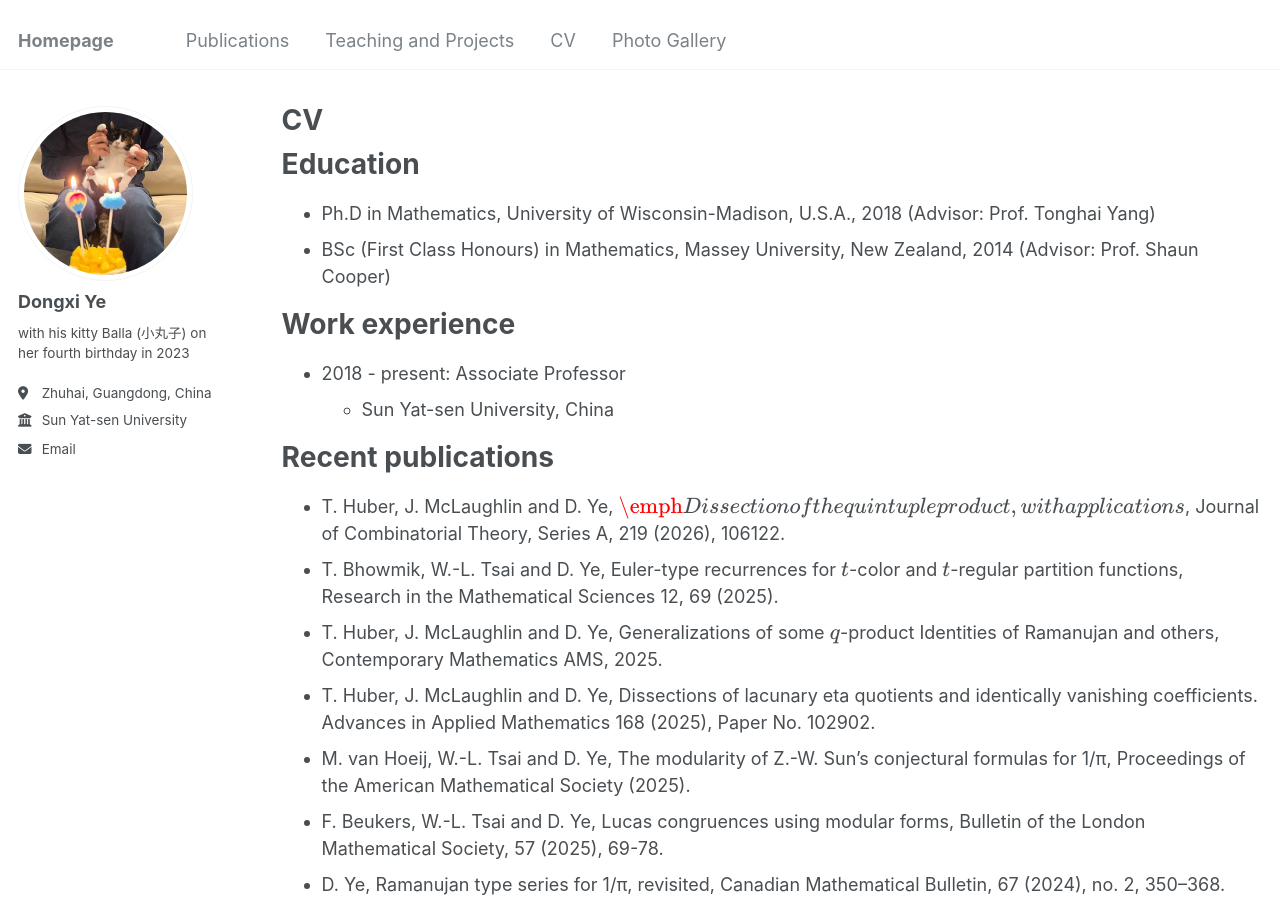
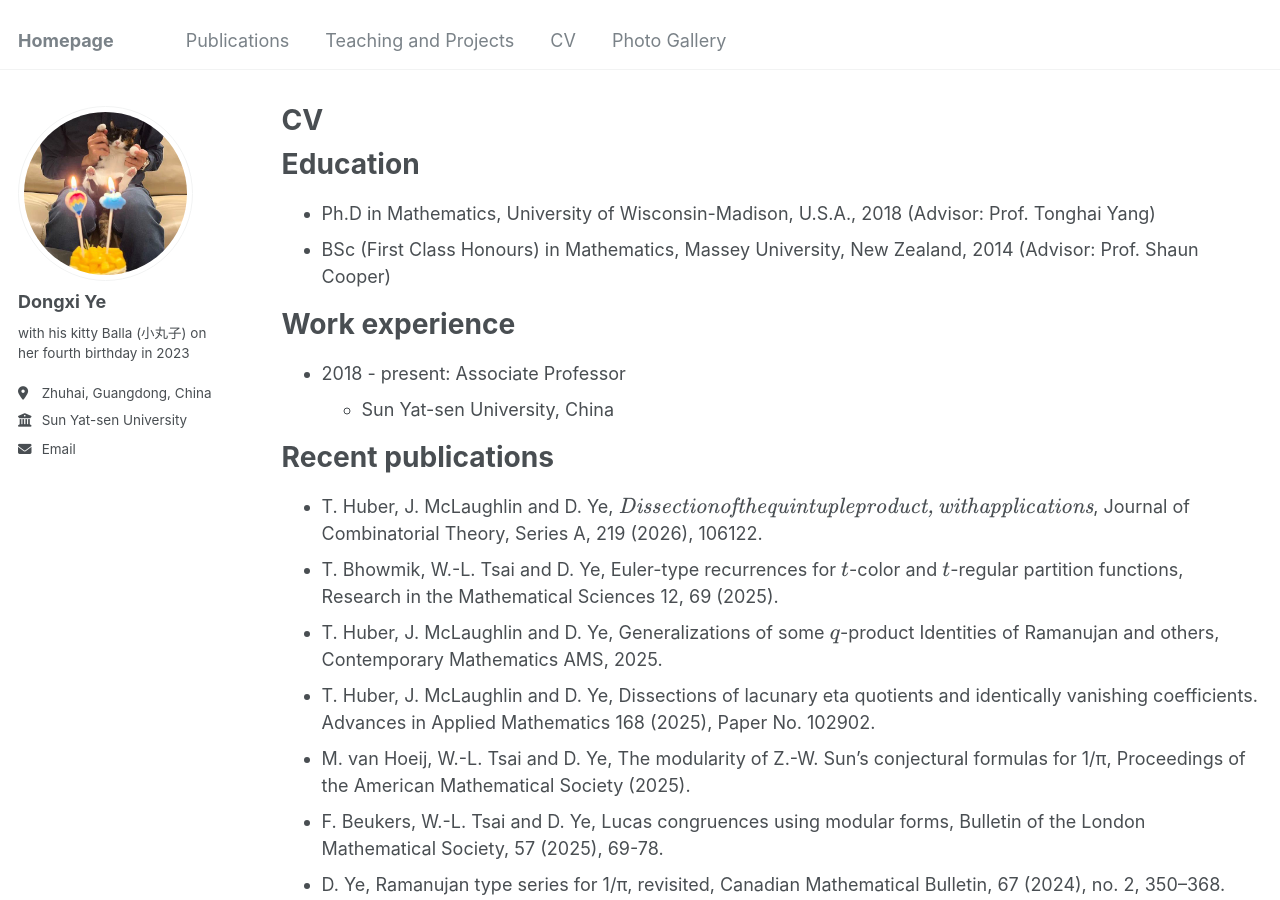
Before and after one commit to Dongxi-Ye/homepage, a Jekyll site: the page built from _pages/cv.md, in a window 1280 px wide and 900 px high. Built offline with Jekyll 4.4.1, drawn with Linux system fonts in a browser that asks for light colours.

Commit message:
Update cv.md

```diff
--- a/_pages/cv.md
+++ b/_pages/cv.md
@@ -21,7 +21,7 @@ Work experience
 
 Recent publications
 ======
-* T. Huber, J. McLaughlin and D. Ye, $$\emph{Dissection of the quintuple product, with applications}$$, Journal of Combinatorial Theory, Series A, 219 (2026), 106122.
+* T. Huber, J. McLaughlin and D. Ye, $$\it{Dissection of the quintuple product, with applications}$$, Journal of Combinatorial Theory, Series A, 219 (2026), 106122.
 * T. Bhowmik, W.-L. Tsai and D. Ye, Euler-type recurrences for $$t$$-color and $$t$$-regular partition functions,  Research in the Mathematical Sciences 12, 69 (2025).
 * T. Huber, J. McLaughlin and D. Ye, Generalizations of some $$q$$-product Identities of Ramanujan and others, Contemporary Mathematics AMS, 2025.
 * T. Huber, J. McLaughlin and D. Ye, Dissections of lacunary eta quotients and identically vanishing coefficients. Advances in Applied Mathematics 168 (2025), Paper No. 102902.
```
